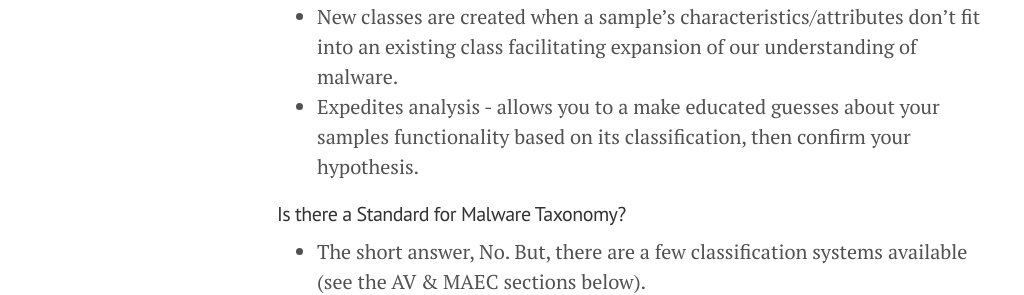
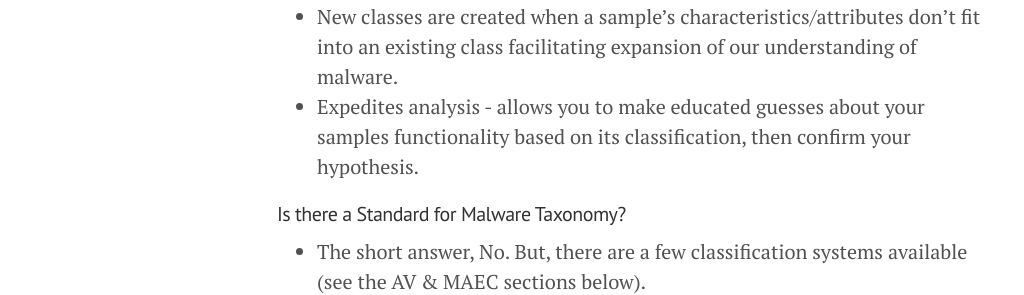
Before and after one commit to ragingrooster/ragingrooster.github.io, a Jekyll site: the page built from _posts/2018-10-14-Malware-Taxonomy-Part-1-Background-Info.md, in a window 1280 px wide and 900 px high, scrolled down 1558 px. Shown: the part 167-462 px from the top of the window, without its empty margins (3-1027 px from the left). Built offline with Jekyll 4.4.1, drawn with Linux system fonts in a browser that asks for light colours.

```diff
--- a/_posts/2018-10-14-Malware-Taxonomy-Part-1-Background-Info.md
+++ b/_posts/2018-10-14-Malware-Taxonomy-Part-1-Background-Info.md
@@ -22,7 +22,7 @@ Advanced Malware Analysis describes malware taxonomy as <cite>"the process of cl
 - Malware analysis yields an understanding of a sample's purpose, directive, and primary function, organizing this data results in recognizable relationship patterns between groups.
 - Familiarity with these patterns allows you to identify a sample's class and predict its behavior.
 - New classes are created when a sample's characteristics/attributes don't fit into an existing class facilitating expansion of our understanding of malware.
--  Expedites analysis - allows you to a make educated guesses about your samples functionality based on its classification, then confirm your hypothesis.
+-  Expedites analysis - allows you to make educated guesses about your samples functionality based on its classification, then confirm your hypothesis.
 
 #### Is there a Standard for Malware Taxonomy?
 - The short answer, No. But, there are a few classification systems available (see the AV & MAEC sections below).
```
